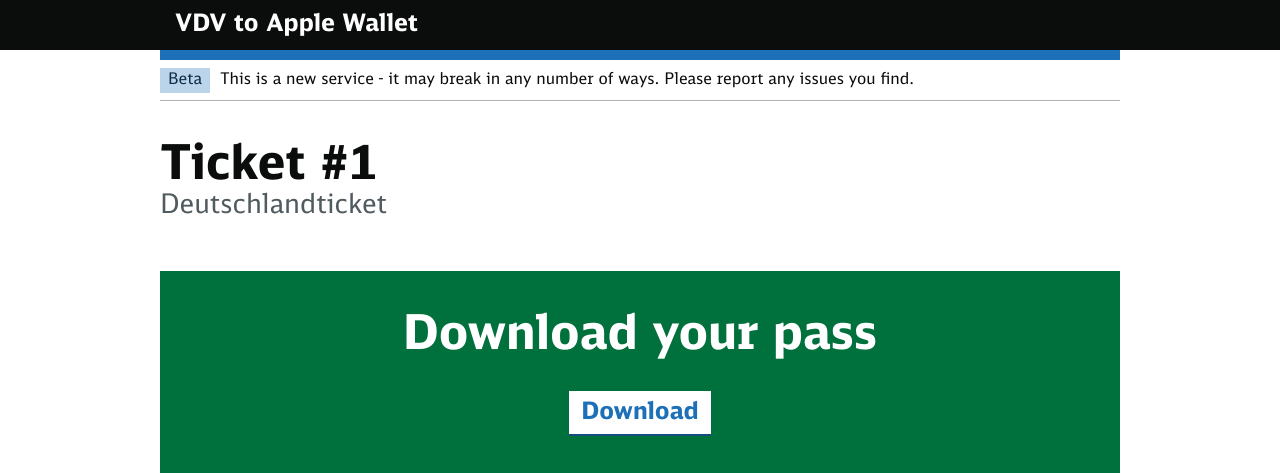
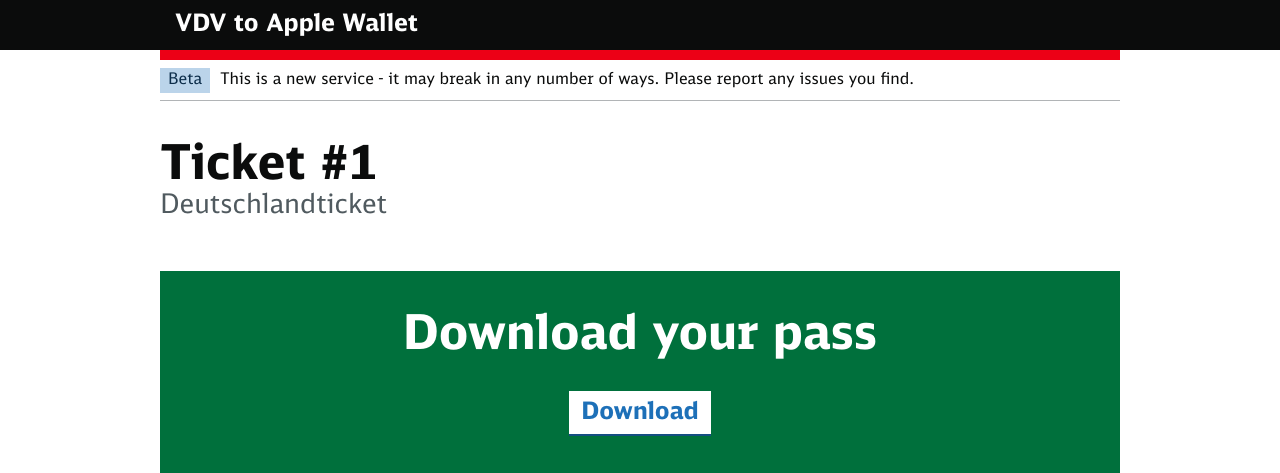
Before and after one commit to TheEnbyperor/vdv-pkpass, a Django app: page /ticket/1/ in a window 1280 px wide. Shown: the top 473 px of the page. Run offline with Django 4.2, Linux system fonts and the light colour scheme; tables that the repository leaves empty hold one stand-in row (values such as "Sample post"); data that the repository does not hold is empty; parts of the project's set-up code (start-up, migrations or seed data) failed here and were passed over.

Commit message:
add DB colour to header bar

```diff
--- a/main/static/main/style.css
+++ b/main/static/main/style.css
@@ -13,6 +13,10 @@
 @font-face {
     font-family: 'DIN Mono';
     src: url(din-mono.ttf) format('truetype');
+}
+
+.govuk-header__container {
+    border-bottom-color: #EC0016;
 }
 
 .rct2-ticket-container {
```
